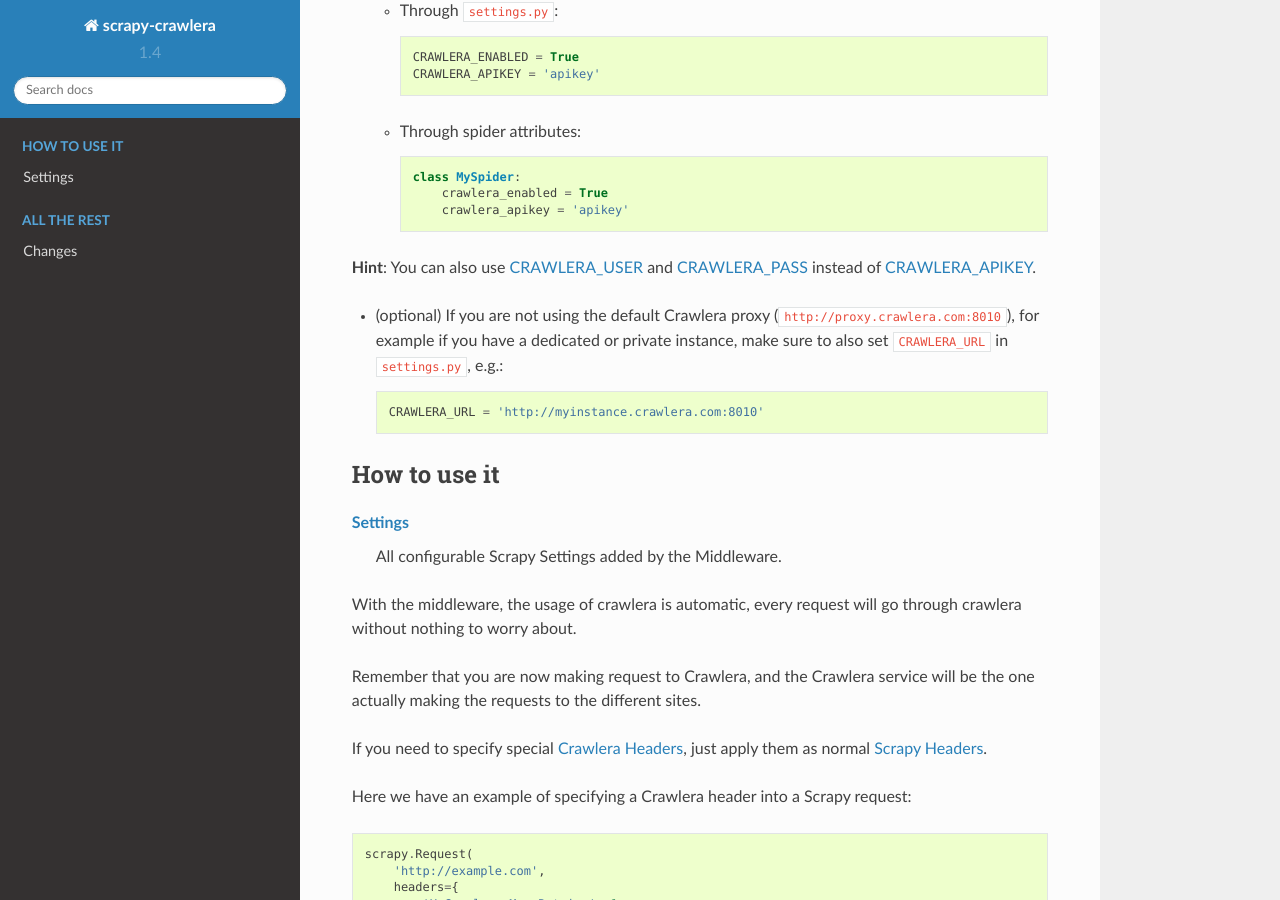
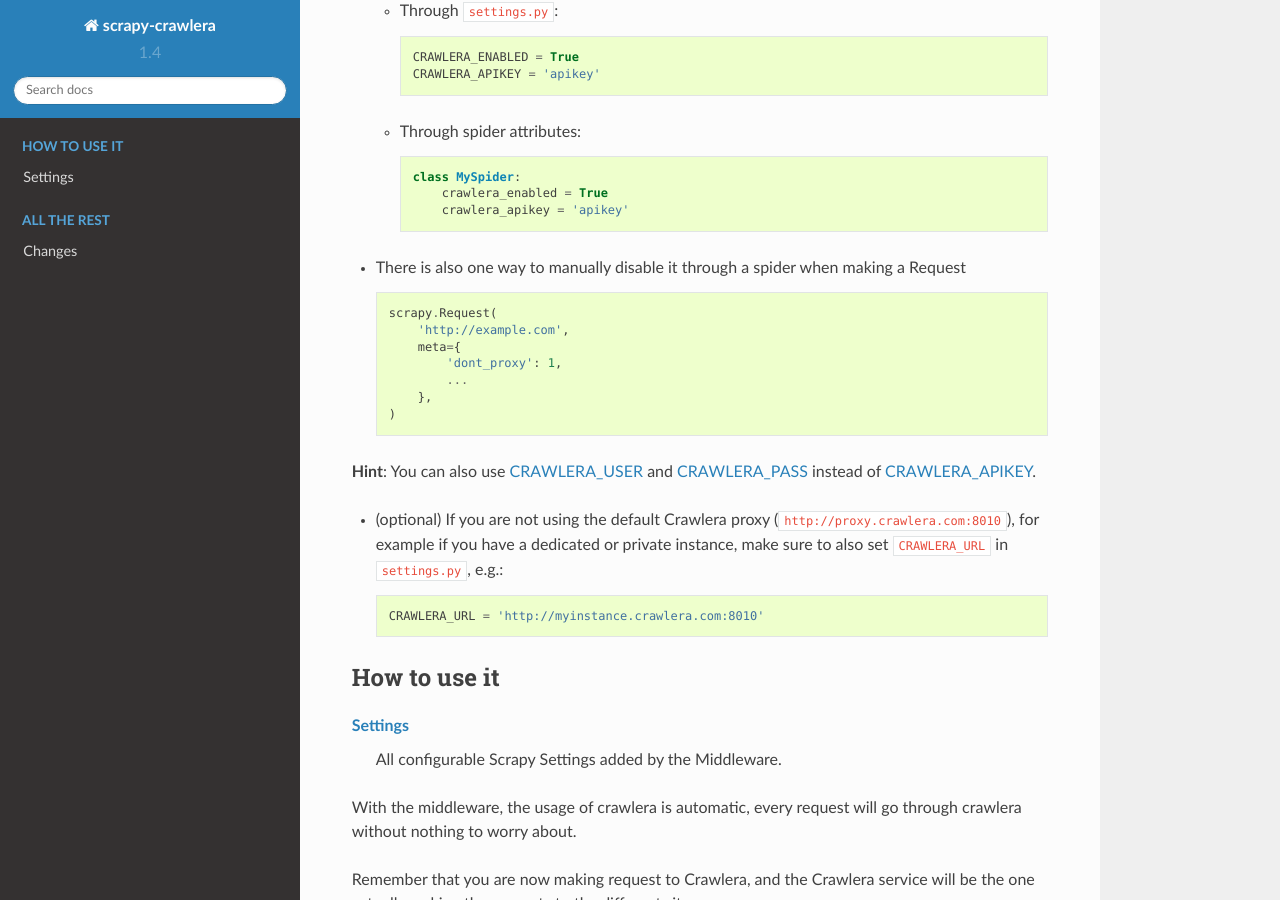
Before and after one commit to scrapy-plugins/scrapy-zyte-smartproxy, a Sphinx documentation site: the page built from docs/index.rst, in a window 1280 px wide and 900 px high, scrolled down 479 px. Built offline with Sphinx 7.4.7 and the Read the Docs theme 2.0.0, drawn with Linux system fonts in a browser that asks for light colours.

Commit message:
Update documentation
 parameter dont_proxy is not specified in the doc, had to read the code

```diff
--- a/docs/index.rst
+++ b/docs/index.rst
@@ -31,6 +31,17 @@
       class MySpider:
           crawlera_enabled = True
           crawlera_apikey = 'apikey'
+
+* There is also one way to manually disable it through a spider when making a Request ::
+
+    scrapy.Request(
+        'http://example.com',
+        meta={
+            'dont_proxy': 1,
+            ...
+        },
+    )
+
 
 
 **Hint**: You can also use :ref:`CRAWLERA_USER` and :ref:`CRAWLERA_PASS` instead of :ref:`CRAWLERA_APIKEY`.
@@ -78,7 +89,6 @@
     but keep sending ``X-Crawlera-*`` headers in your requests, those will be removed from the
     request headers.
 
-
 This Middleware also adds some configurable Scrapy Settings, check :ref:`the complete list here <settings>`.
 
 All the rest
```
